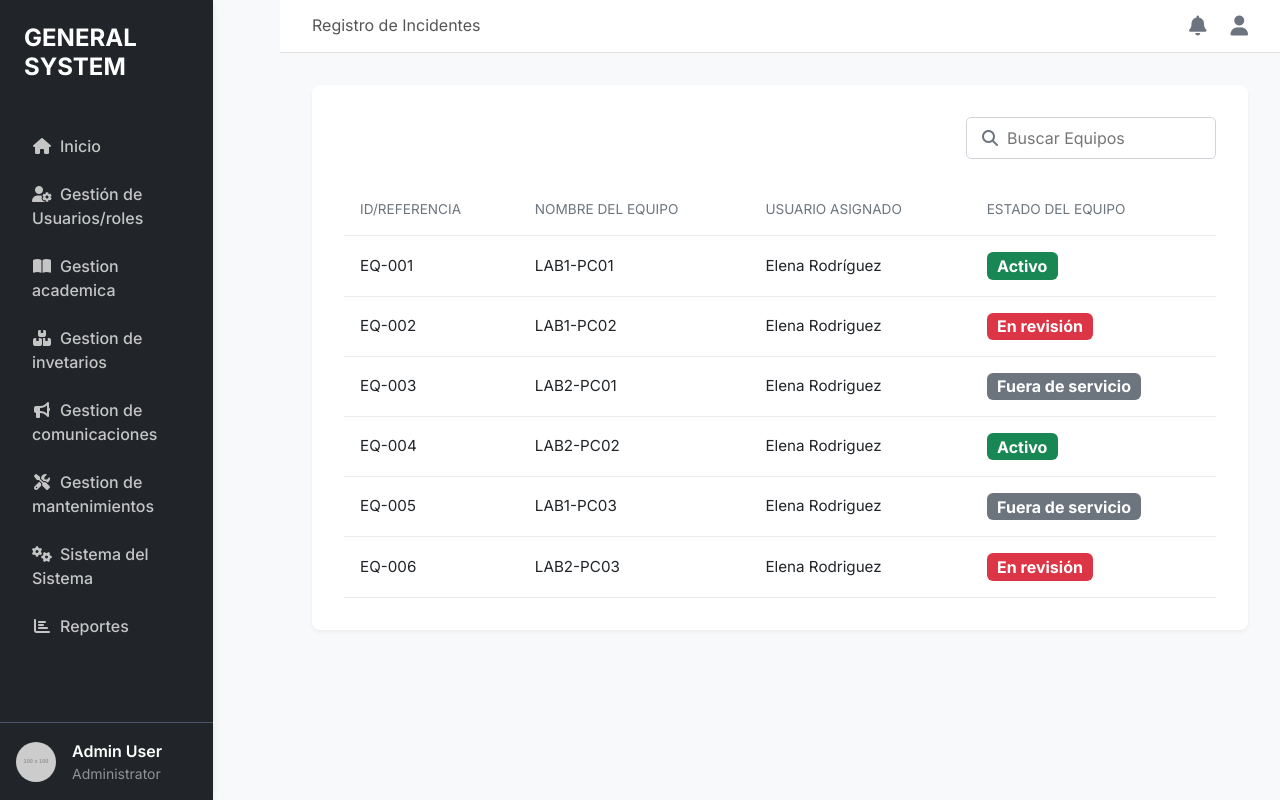
After one commit to andres31112/SENA_3147236, a Flask app: page /Registro_Incidente in a window 1280 px wide. The commit adds this page. Run offline with Flask 3, Linux system fonts and the light colour scheme; grey boxes labelled with a size stand in for pictures from a placeholder-image service; some libraries are stand-ins or nearby versions.

Commit message:
Añadir ruta y plantilla para el registro de incidentes; actualizar plantilla de registro de equipos

```diff
--- a/app.py
+++ b/app.py
@@ -64,6 +64,10 @@ def equipos():
 def registro_equipo():
     return render_template('superadmin/gestion_inventario/registro_equipo.html')
 
+@app.route('/Registro_Incidente')
+def registro_incidente():
+    return render_template('superadmin/gestion_inventario/registro_incidente.html')
+
 #------RUTAS GESTION USUARIOS/ROLES------
 @app.route('/Profesores')
 def Profesores():
--- /dev/null
+++ b/templates/superadmin/gestion_inventario/registro_incidente.html
@@ -0,0 +1,206 @@
+<!DOCTYPE html>
+<html lang="es">
+
+<head>
+    <meta charset="UTF-8">
+    <meta name="viewport" content="width=device-width, initial-scale=1.0">
+    <title>Gestión de Usuarios/Roles</title>
+    <script src="https://kit.fontawesome.com/a076d05399.js" crossorigin="anonymous"></script>
+    <link rel="stylesheet" href="https://cdnjs.cloudflare.com/ajax/libs/font-awesome/6.0.0-beta3/css/all.min.css">
+    <link rel="stylesheet" href="{{ url_for('static', filename='css/superadmin/gestion_usuarios/profesores.css') }}">
+</head>
+
+<body>
+    {% extends "superadmin/base.html" %}
+    {% block content %}
+    <header class="main-header">
+        <h1>Registro de Incidentes</h1>
+        <div class="header-icons">
+            <i class="fa-solid fa-bell"></i>
+            <i class="fa-solid fa-user"></i>
+        </div>
+    </header>
+    <main class="content-area">
+        <section class="table-container">
+            <div class="table-controls">
+                <div class="dropdown ">
+                    <button class="dropdown-toggle d-none" id="dropdownBtn">Mas Opciones <i
+                            class="fa-solid fa-chevron-down"></i></button>
+                    <div class="dropdown-menu d-none" id="dropdownMenu">
+                        <a href="#">Exportar a CSV</a>
+                        <a href="#">Eliminar seleccionados</a>
+                        <a href="#">Asignar curso en bloque</a>
+                    </div>
+                </div>
+                <div class="d-flex align-items-center gap-2">
+                    <div class="search-bar d-flex align-items-center">
+                        <i class="fa-solid fa-search"></i>
+                        <input type="search" placeholder="Buscar Equipos">
+                    </div>
+                </div>
+            </div>
+            <table class="user-table">
+                <thead>
+                    <tr>
+                        <th>ID/Referencia</th>
+                        <th>Nombre del equipo</th>
+                        <th>Usuario asignado</th>
+                        <th>Estado del equipo</th>
+                    </tr>
+                </thead>
+                <tbody>
+                    <tr class="clickable-row" style="cursor: pointer;">
+                        <td>EQ-001</td>
+                        <td>LAB1-PC01</td>
+                        <td>Elena Rodríguez</td>
+                        <td><span class="badge bg-success fs-6">Activo</span></td>
+                    </tr>
+                    <tr>
+                        <td>EQ-002</td>
+                        <td>LAB1-PC02</td>
+                        <td>Elena Rodriguez</td>
+                        <td><span class="badge bg-danger fs-6">En revisión</span></td>
+                    </tr>
+                    <tr>
+                        <td>EQ-003</td>
+                        <td>LAB2-PC01</td>
+                        <td>Elena Rodriguez</td>
+                        <td><span class="badge bg-secondary fs-6">Fuera de servicio</span></td>
+                    </tr>
+                    <tr>
+                        <td>EQ-004</td>
+                        <td>LAB2-PC02</td>
+                        <td>Elena Rodriguez</td>
+                        <td><span class="badge bg-success fs-6">Activo</span></td>
+                    </tr>
+                    <tr>
+                        <td>EQ-005</td>
+                        <td>LAB1-PC03</td>
+                        <td>Elena Rodriguez</td>
+                        <td><span class="badge bg-secondary fs-6">Fuera de servicio</span></td>
+                    </tr>
+                    <tr>
+                        <td>EQ-006</td>
+                        <td>LAB2-PC03</td>
+                        <td>Elena Rodriguez</td>
+                        <td><span class="badge bg-danger fs-6">En revisión</span></td>
+                    </tr>
+                </tbody>
+            </table>
+        </section>
+    </main>
+    <!-- Modals-->
+    <div class="modal fade" id="incidenteModal" tabindex="-1" aria-labelledby="incidenteModalLabel" aria-hidden="true">
+        <div class="modal-dialog modal-dialog-centered">
+            <div class="modal-content">
+                <div class="modal-header">
+                    <h1 class="modal-title fs-5" id="exampleModalToggleLabel">Historial de Incidentes</h1>
+                    <button type="button" class="btn-close" data-bs-dismiss="modal" aria-label="Close"></button>
+                </div>
+                <table class="table table-hover text-center align-middle">
+                    <thead class="text-center align-middle">
+                        <tr>
+                            <th>Fecha del reporte</th>
+                            <th>Hora del reporte</th>
+                            <th>Detalles del incidente</th>
+                            <th>Reportado por</th>
+
+                        </tr>
+                    </thead>
+                    <tbody>
+                        <tr>
+                            <td>10-05-2023</td>
+                            <td>10:30 AM</td>
+                            <td>Problema de conexión a la red.</td>
+                            <td></td>
+                        </tr>
+                        <tr>
+                            <td>22-07-2023</td>
+                            <td>02:15 PM</td>
+                            <td>Fallo en el disco duro, reemplazado.</td>
+                            <td></td>
+                        </tr>
+                        <tr>
+                            <td>15-09-2023</td>
+                            <td>11:00 AM</td>
+                            <td>Problema de software, reinstalación necesaria.</td>
+                            <td></td>
+                        </tr>
+                    </tbody>
+                </table>
+                <div class="modal-footer">
+                    <button class="btn btn-primary" data-bs-target="#exampleModalToggle2"
+                        data-bs-toggle="modal">Registrar Incidente</button>
+                </div>
+            </div>
+        </div>
+    </div>
+    <div class="modal fade" id="exampleModalToggle2" tabindex="-1" aria-labelledby="exampleModalToggleLabel2"
+        aria-hidden="true">
+        <div class="modal-dialog modal-dialog-centered">
+            <div class="modal-content">
+                <form id="formIncidente">
+                    <div class="modal-content">
+                        <div class="modal-header">
+                            <h5 class="modal-title" id="incidenteModalLabel">Registrar Incidente</h5>
+                            <button type="button" class="btn-close" data-bs-dismiss="modal"
+                                aria-label="Cerrar"></button>
+                        </div>
+                        <div class="modal-body">
+                            <input type="hidden" id="equipo-id" name="equipo_id">
+
+                            <div class="mb-3">
+                                <label for="fecha" class="form-label">Fecha</label>
+                                <input type="date" class="form-control" id="fecha" name="fecha" required>
+                            </div>
+
+                            <div class="mb-3">
+                                <label for="hora" class="form-label">Hora</label>
+                                <input type="time" class="form-control" id="hora" name="hora" required>
+                            </div>
+
+                            <div class="mb-3">
+                                <label for="descripcion" class="form-label">Descripción del incidente</label>
+                                <textarea class="form-control" id="descripcion" name="descripcion" rows="3"
+                                    required></textarea>
+                            </div>
+
+                            <div class="mb-3">
+                                <label for="tecnico" class="form-label">Quien lo reporta</label>
+                                <input type="text" class="form-control" id="tecnico" name="tecnico" required>
+                            </div>
+                        </div>
+
+                        <div class="modal-footer">
+                            <button type="button" class="btn btn-secondary" data-bs-dismiss="modal">Cancelar</button>
+                            <button type="submit" class="btn btn-primary">Registrar incidente</button>
+                        </div>
+                    </div>
+                </form>
+            </div>
+        </div>
+    </div>
+
+    <script>
+        document.querySelectorAll(".clickable-row").forEach(row => {
+            row.addEventListener("click", function () {
+                const idEquipo = this.querySelector("td:nth-child(2)").textContent.trim(); // Asume que la 2da columna es ID
+                document.getElementById("equipo-id").value = idEquipo; // Asigna el ID al campo oculto del modal
+                const modal = new bootstrap.Modal(document.getElementById("incidenteModal"));
+                modal.show();
+            });
+        });
+        document.getElementById("formIncidente").addEventListener("submit", function (e) {
+            e.preventDefault(); // evita que se envíe al servidor
+            location.reload();  // recarga la página
+        });
+    </script>
+
+    <script src="https://cdn.jsdelivr.net/npm/bootstrap@5.3.0/dist/js/bootstrap.bundle.min.js"></script>
+    <script src="{{ url_for('static', filename='js/superadmin/profesores.js') }}"></script>
+
+    {% endblock%}
+
+</body>
+
+</html>
```
Also changed, not shown: templates/superadmin/gestion_inventario/gi.html (+1 -24 lines), templates/superadmin/gestion_inventario/registro_equipo.html (+8 -3 lines).
